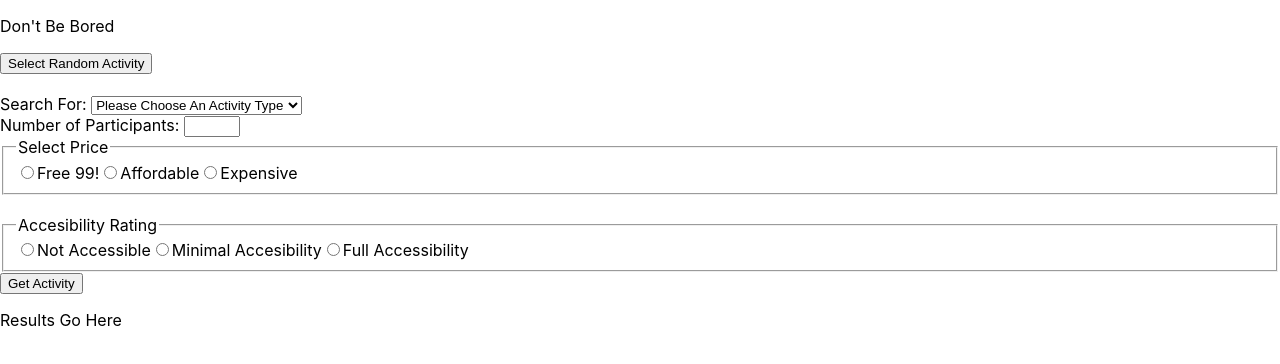
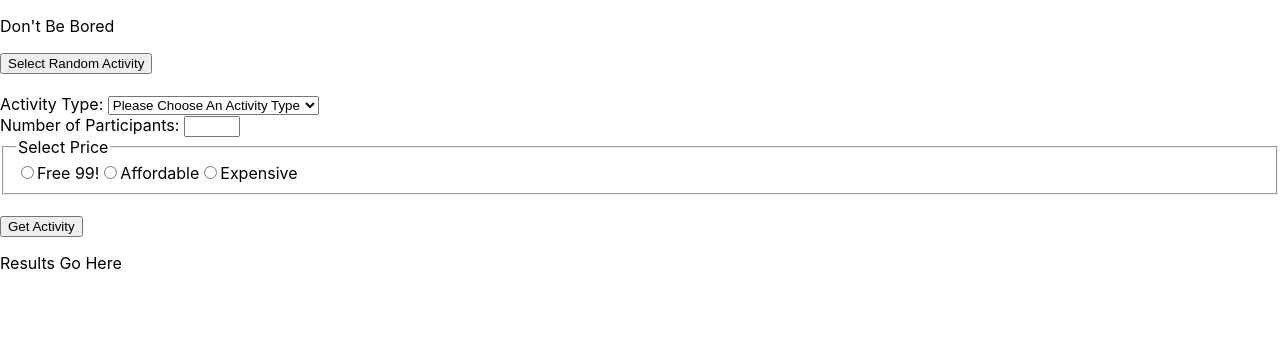
Before and after one commit to CrystalRedmon/nodeserver, a React (Create React App) app in the folder client/: page / in a window 1280 px wide. Shown: the top 364 px of the page. Built offline with nearby package versions, Linux system fonts and the light colour scheme.

Commit message:
remove accessibility option due to misleading results from api

```diff
--- a/client/src/App.js
+++ b/client/src/App.js
@@ -10,7 +10,6 @@ function App() {
   const [criteria, setCriteria] = useState({
     type: '',
     participants: '',
-    accessibility: '',
     price: ''
   });
 
@@ -33,24 +32,25 @@ function App() {
     if (evt.target.value === '0') {
       setCriteria({ ...criteria, price: '0', minprice: '', maxprice: '' });
     } else if (evt.target.value === '.1-0.7') {
-      setCriteria({ ...criteria, price: '0', minprice: '.1', maxprice: '.7' });
+      setCriteria({ ...criteria, price: '', minprice: '.1', maxprice: '.7' });
     } else {
-      setCriteria({ ...criteria, price: '0', minprice: '.8', maxprice: '1.0' });
+      setCriteria({ ...criteria, price: '', minprice: '.8', maxprice: '1.0' });
     }
     return criteria
   }
 
-  const getAccessibilityCriteria =(evt)=>{
 
-    if (evt.target.value ==='0'){
-      setCriteria({...criteria, accessibility: '0'});
-    }else if (evt.target.value === '.1-.7'){
-      setCriteria({...criteria, minaccessibility: '.1', maxaccessibility: '.7'})
-    }else{
-      setCriteria({...criteria, minaccessibility: '.8', maxaccessibility: '1'});
-    }
-    return criteria;
-  }
+  // const getAccessibilityCriteria =(evt)=>{
+
+  //   if (evt.target.value ==='0'){
+  //     setCriteria({...criteria, accessibility: '0', minaccessibility: '', maxaccessibility: ''});
+  //   }else if (evt.target.value === '.1-.9'){
+  //     setCriteria({...criteria, minaccessibility: '.1', maxaccessibility: '.7', accessibility: ''})
+  //   }else{
+  //     setCriteria({...criteria, minaccessibility: '', maxaccessibility: '', accessibility: '1'});
+  //   }
+  //   return criteria;
+  // }
 
 
   // new URLSearchParams creates a search param object and creates a string
@@ -58,6 +58,14 @@ function App() {
 
   const getActivityByCriteria = (evt) => {
     evt.preventDefault();
+
+    for (const option in criteria) {
+      if (criteria.option === ""){
+        console.log('theres something here', option);
+      }
+}
+
+
     console.log('Getting criteria', criteria);
 
     axios.get(`/ideas/bycriteria${params}`)
@@ -68,6 +76,9 @@ function App() {
       .catch(error => {
         console.log('Unable to get byCriteria: ', error);
       })
+
+
+
 
   }
 
@@ -91,7 +102,7 @@ function App() {
         <br></br>
 
         <form onSubmit={getActivityByCriteria}>
-          <label>Search For: </label>
+          <label>Activity Type: </label>
           <select onChange={evt => setCriteria({ ...criteria, type: evt.target.value })} name='type' id='type'>
             <option value=''>Please Choose An Activity Type</option>
             <option value='busywork'>Busywork</option>
@@ -126,27 +137,8 @@ function App() {
             </input>
             <label htmlFor='priceInput'>Expensive </label>
 
-
           </fieldset>
           <br></br>
-
-
-          <fieldset onChange={getAccessibilityCriteria}>
-            <legend>Accesibility Rating</legend>
-
-            <input type='radio' name='accessibility' value='0'></input>
-            <label htmlFor='notAccessible' >Not Accessible</label>
-
-            <input type='radio' name='accessibility' value='.1-0.7'></input>
-            <label htmlFor='somewhatAccessible' >Minimal Accesibility</label>
-
-            <input type='radio' name='accessibility' value='.8-1' ></input>
-            <label htmlFor='fullyAccessible' >Full Accessibility</label>
-
-
-
-
-          </fieldset>
 
 
 
```
